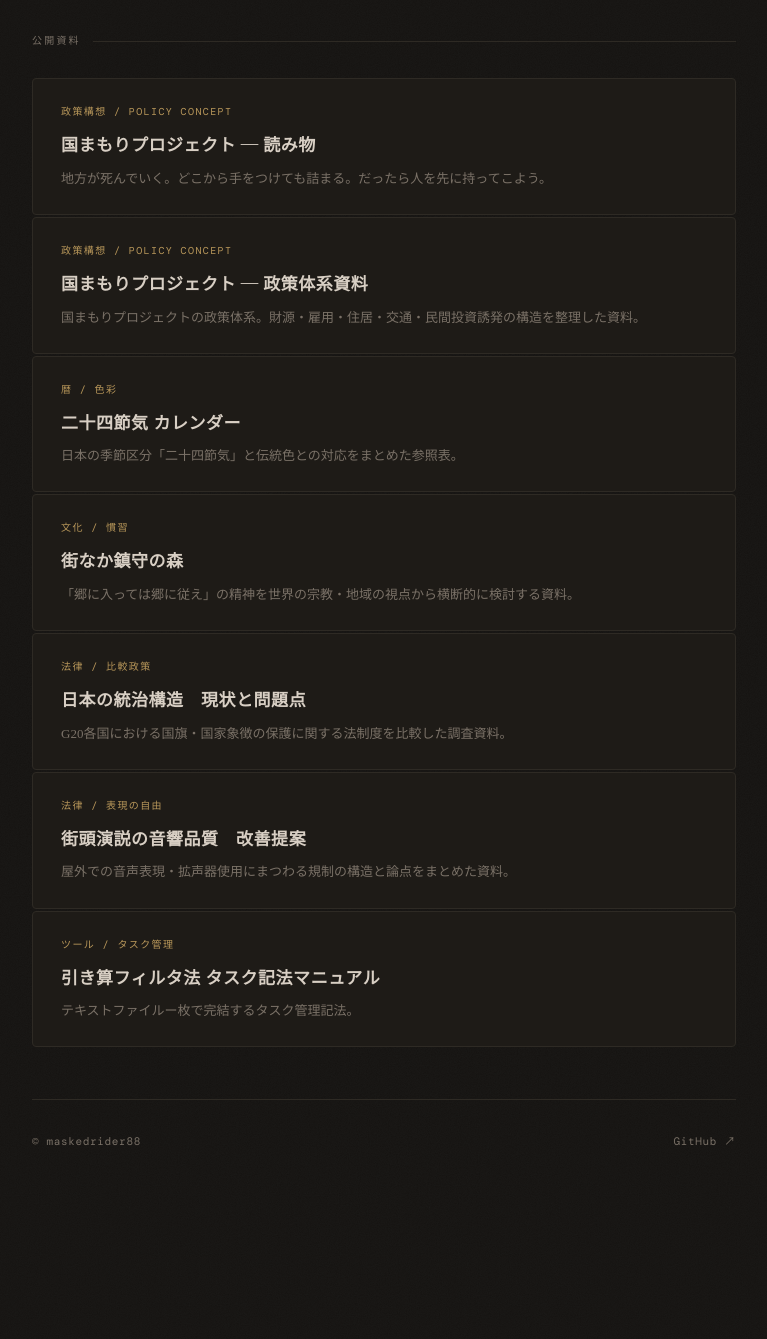
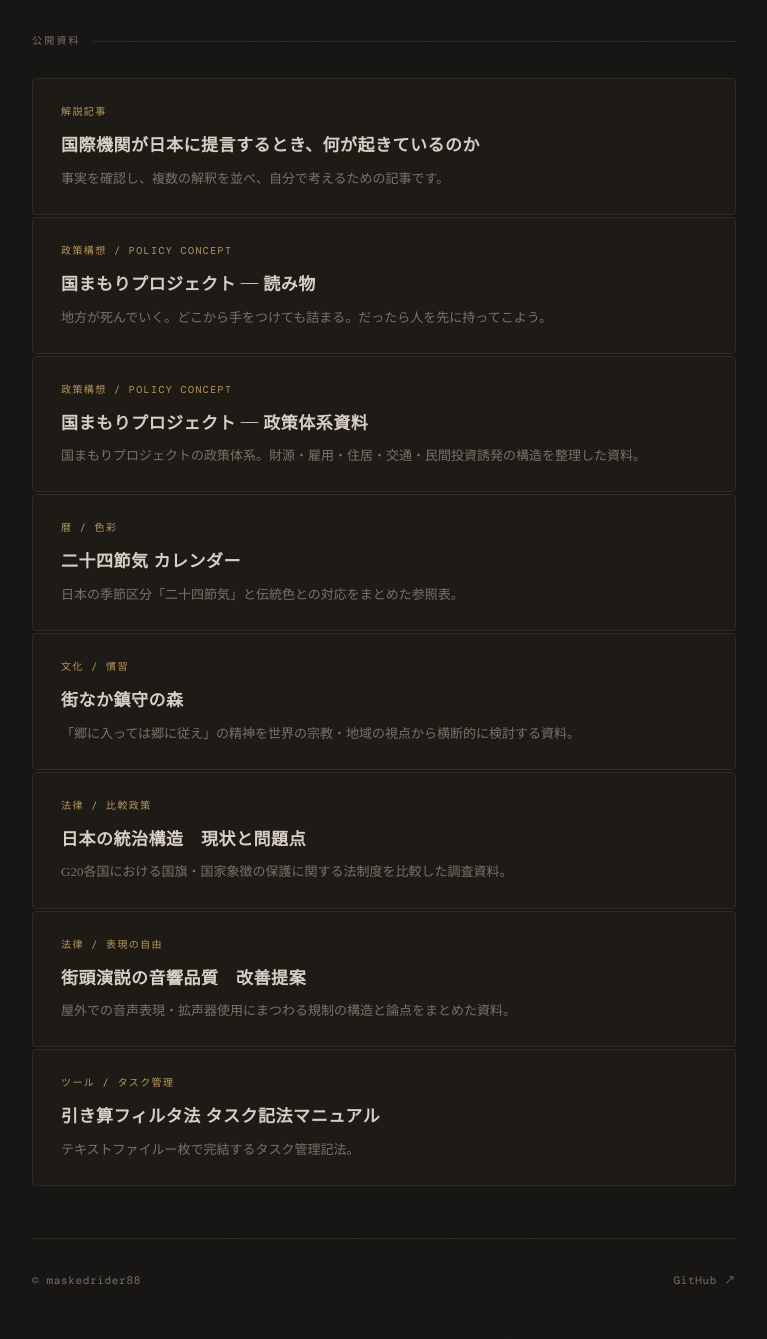
Before and after one commit to maskedrider88/maskedrider88.github.io, a Jekyll site: the page index.html, which Jekyll copies as it is, in a window 1280 px wide. Shown: the part 529-1868 px from the top of the page, without its empty margins (256-1023 px from the left). Built offline with Jekyll 4.4.1, drawn with Linux system fonts in a browser that asks for light colours; some web fonts are replaced; before the commit the page ends 1729 px from its top, so only the background shows below that.

Commit message:
Update index.html

```diff
--- a/index.html
+++ b/index.html
@@ -235,6 +235,12 @@
       <div class="card-list">
 
         <a class="card" href="kuni-mamori/kuni-mamori.html">
+          <p class="card-tag">解説記事</p>
+          <p class="card-title">国際機関が日本に提言するとき、何が起きているのか</p>
+          <p class="card-desc">事実を確認し、複数の解釈を並べ、自分で考えるための記事です。</p>
+        </a>
+
+        <a class="card" href="kuni-mamori/kuni-mamori.html">
           <p class="card-tag">政策構想 / Policy Concept</p>
           <p class="card-title">国まもりプロジェクト — 読み物</p>
           <p class="card-desc">地方が死んでいく。どこから手をつけても詰まる。だったら人を先に持ってこよう。</p>
```
